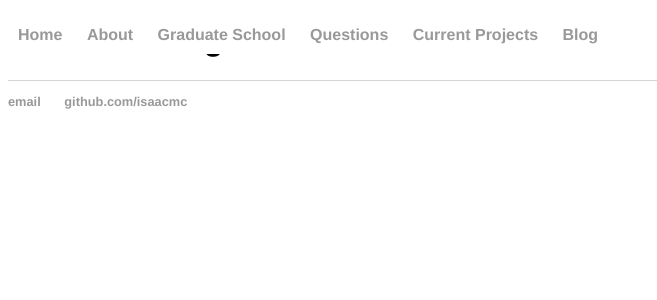
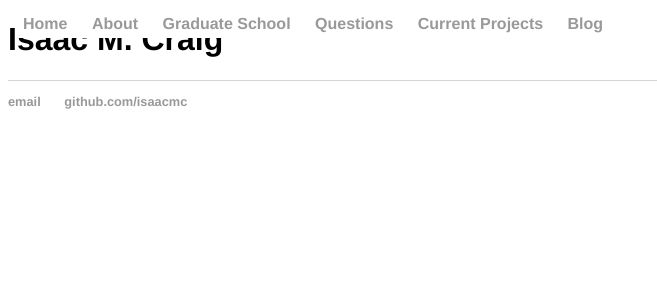
Before and after one commit to isundberg/isaacmc.github.io, a Jekyll site: the page built from index.html, in a window 1280 px wide. Shown: the top 300 px of the page, without its empty margins (0-657 px from the left). Built offline with Jekyll 4.4.1, drawn with Linux system fonts in a browser that asks for light colours.

Commit message:
Update main.css

```diff
--- a/css/main.css
+++ b/css/main.css
@@ -5,7 +5,8 @@
 
 nav ul {
     font-family:'Helvetica', 'Arial', 'Sans-Serif';
-    padding: 10px;
+    padding: 5px;
+    margin: 10px;
     list-style: none;
     font-weight: bold;
     position: absolute;
```
